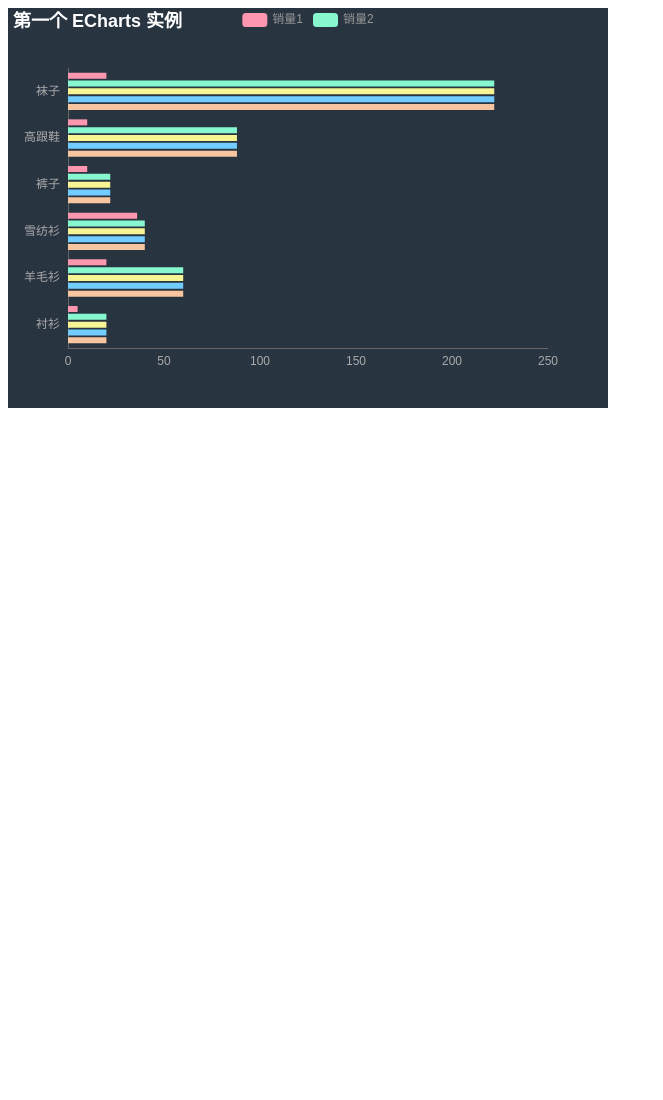
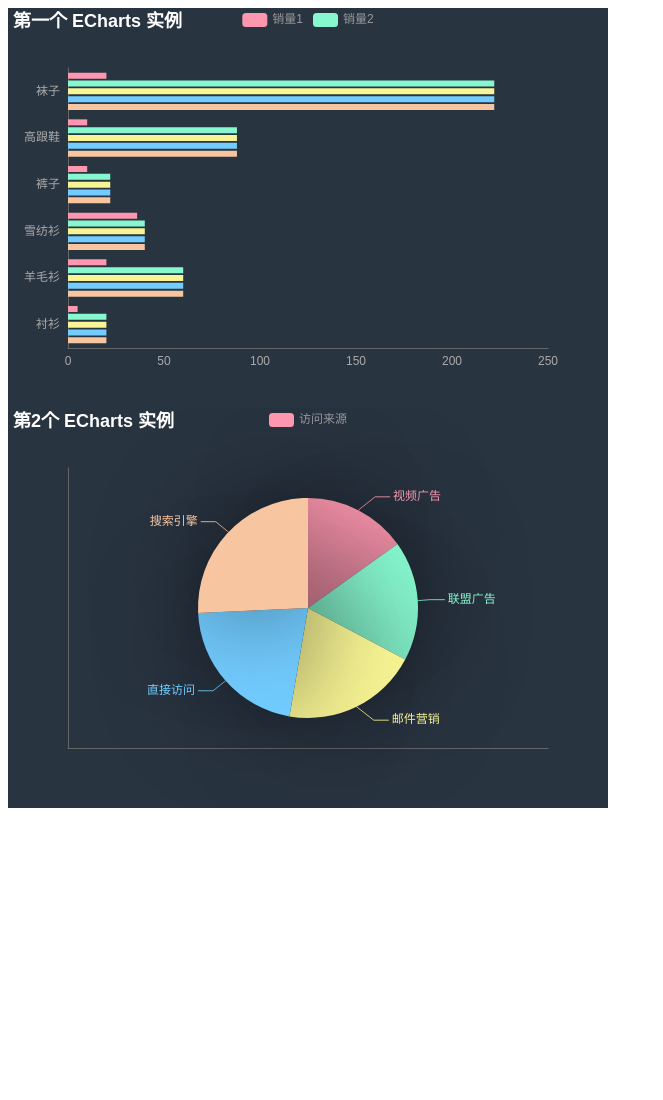
Before and after one commit to gituserlee/gituserlee.github.io, a plain HTML site: page index.html in a window 1280 px wide. Shown: the top 1100 px of the page, without its empty margins (0-663 px from the left). Drawn offline with Linux system fonts and the light colour scheme.

Commit message:
Update and rename index1.html to index.html

```diff
--- a/index1.html
+++ b/index.html
@@ -57,7 +57,43 @@
             ]
         };
             myChart.setOption(option);
+	    //myChartPie
+      var myChartPie = echarts.init(document.getElementById('mainPie'),'chalk');
+	    myChartPie.setOption({
+		 title: {
+                text: '第2个 ECharts 实例'
+            },
+            tooltip: {},
+            legend: {
+                data:['访问来源']
+            },
 
+            xAxis: {
+
+            },
+            yAxis: {},
+		 series : [
+         {
+            name: '访问来源',
+            type: 'pie',
+            radius: '55%',
+            //roseType: 'angle',
+            data:[
+                {value:235, name:'视频广告'},
+                {value:274, name:'联盟广告'},
+                {value:310, name:'邮件营销'},
+                {value:335, name:'直接访问'},
+                {value:400, name:'搜索引擎'}
+            ],
+			itemStyle: {
+                normal: {
+                    shadowBlur: 100,
+                    shadowColor: 'rgba(0, 0, 0, 0.5)'
+                }
+            }
+         }
+		 ]
+		});
     </script>
 </body>
 </html>
```
